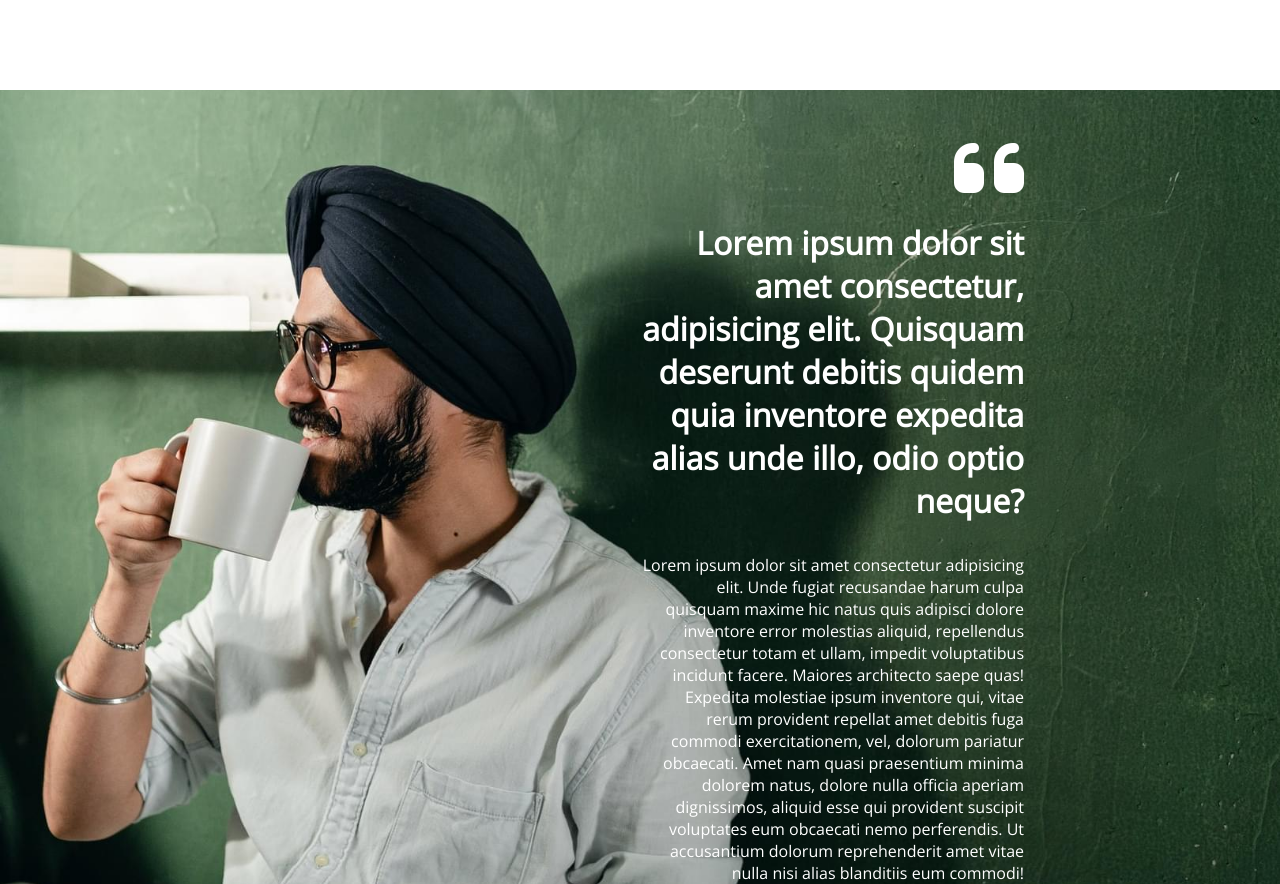
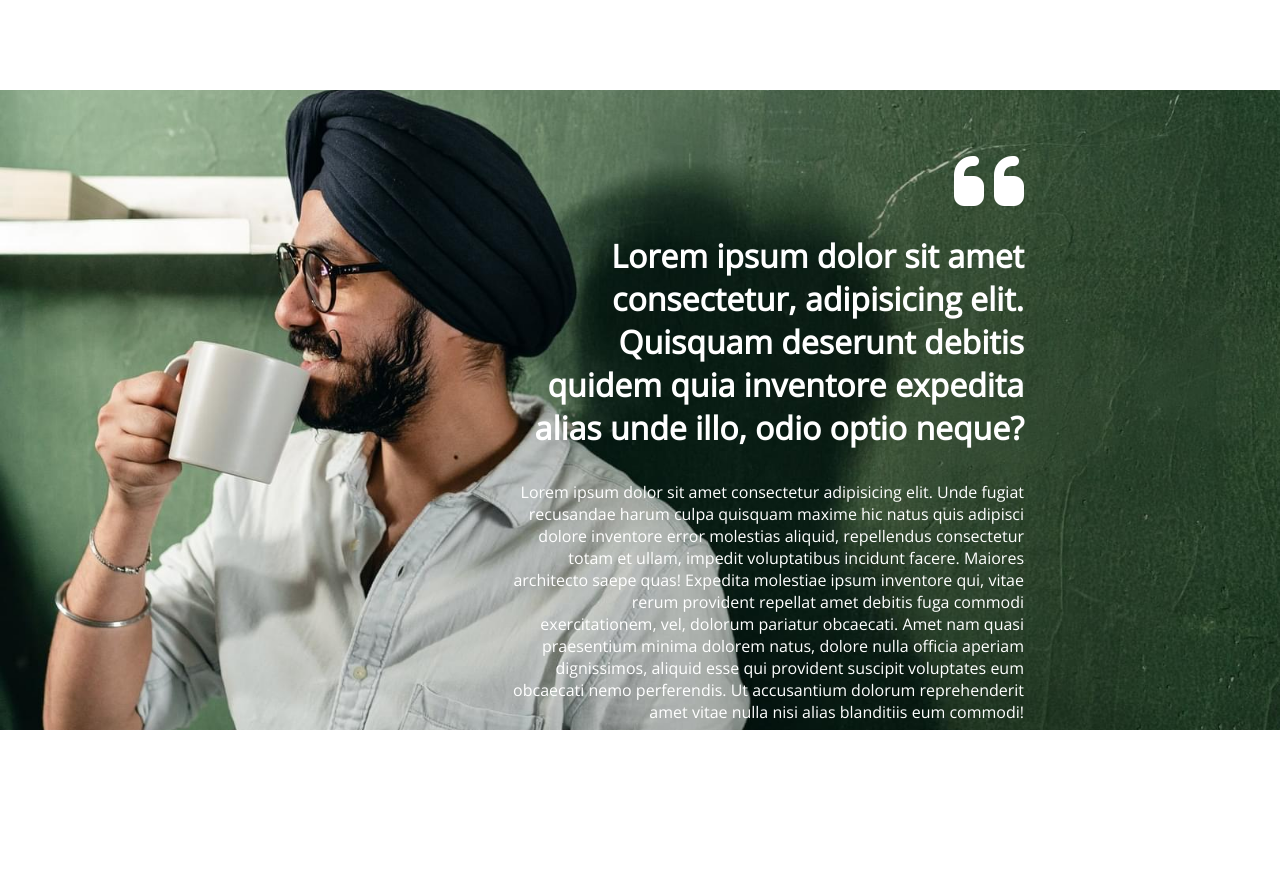
Before and after one commit to Clarusway-european-coders/Project-1, a plain HTML site: page index.html in a window 1280 px wide. After the commit the page ends 800 px from the top, so only its background shows below. Drawn offline with nearby package versions, Linux system fonts and the light colour scheme.

Commit message:
text-wrapper margin changed 50% to 40%

```diff
--- a/css/style.css
+++ b/css/style.css
@@ -50,7 +50,7 @@
 }
 
 .text-wrapper {
-  margin: 7% 20% 0 50%;
+  margin: 7% 20% 0 40%;
   text-align: right;
   font-family: "Open Sans", sans-serif;
 }
```
